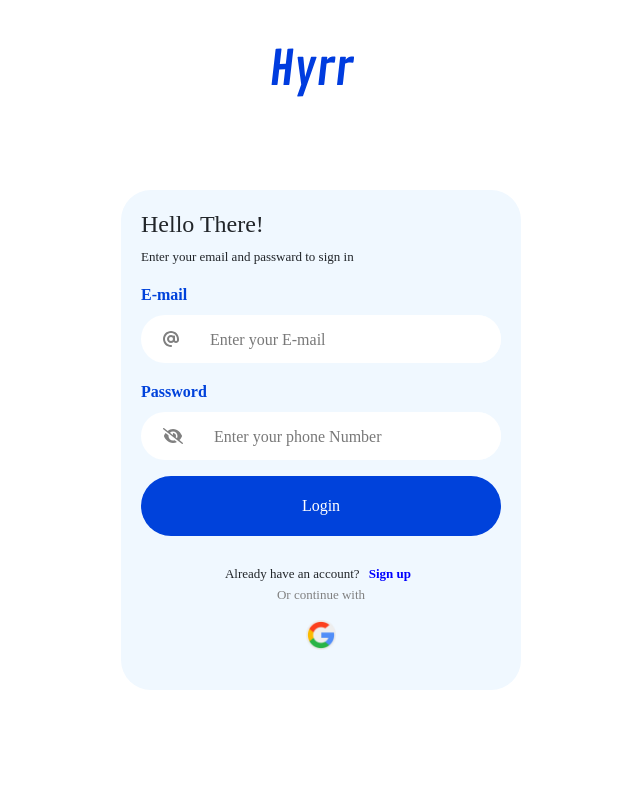
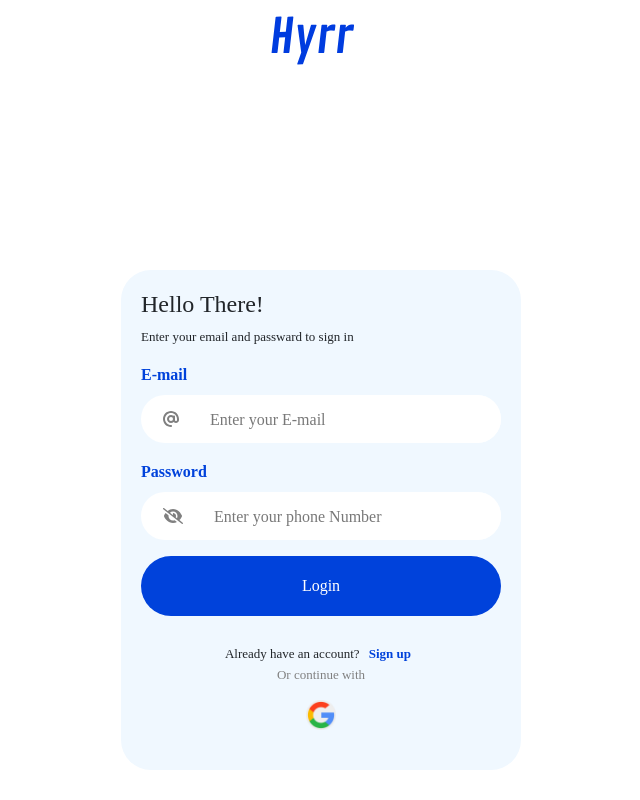
Before and after one commit to NavyaVeeram/hyrr, a React (Create React App) app: page /login in a window 1280 px wide. Shown: the whole page, without its empty margins (319-959 px from the left). Built offline with nearby package versions, Linux system fonts and the light colour scheme; a small style sheet from the web is missing.

Commit message:
some changes

```diff
--- a/src/Components/Signup.css
+++ b/src/Components/Signup.css
@@ -30,7 +30,7 @@
 height:500px;
 position:absolute;
 left: 50%;
-top:55%;
+top:65%;
 transform: translate(-50%, -50%);
 }
 h4{
@@ -122,8 +122,9 @@
   }
 
 }
+
 button{
-  color:blue;
+  color:rgb(0, 66, 219);
   text-decoration: none;
   border:none;
   outline: none;
```
Also changed, not shown: src/Components/Login.js (+1 -1 lines).
